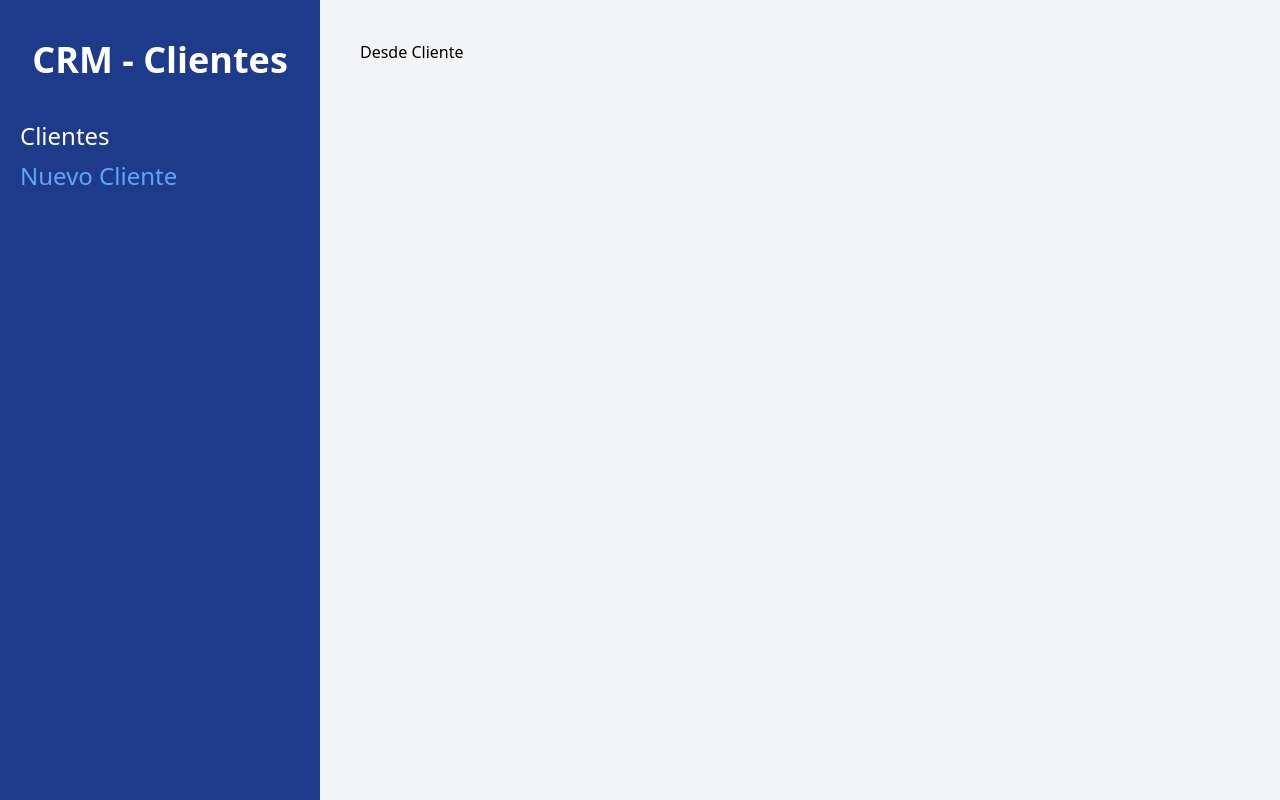
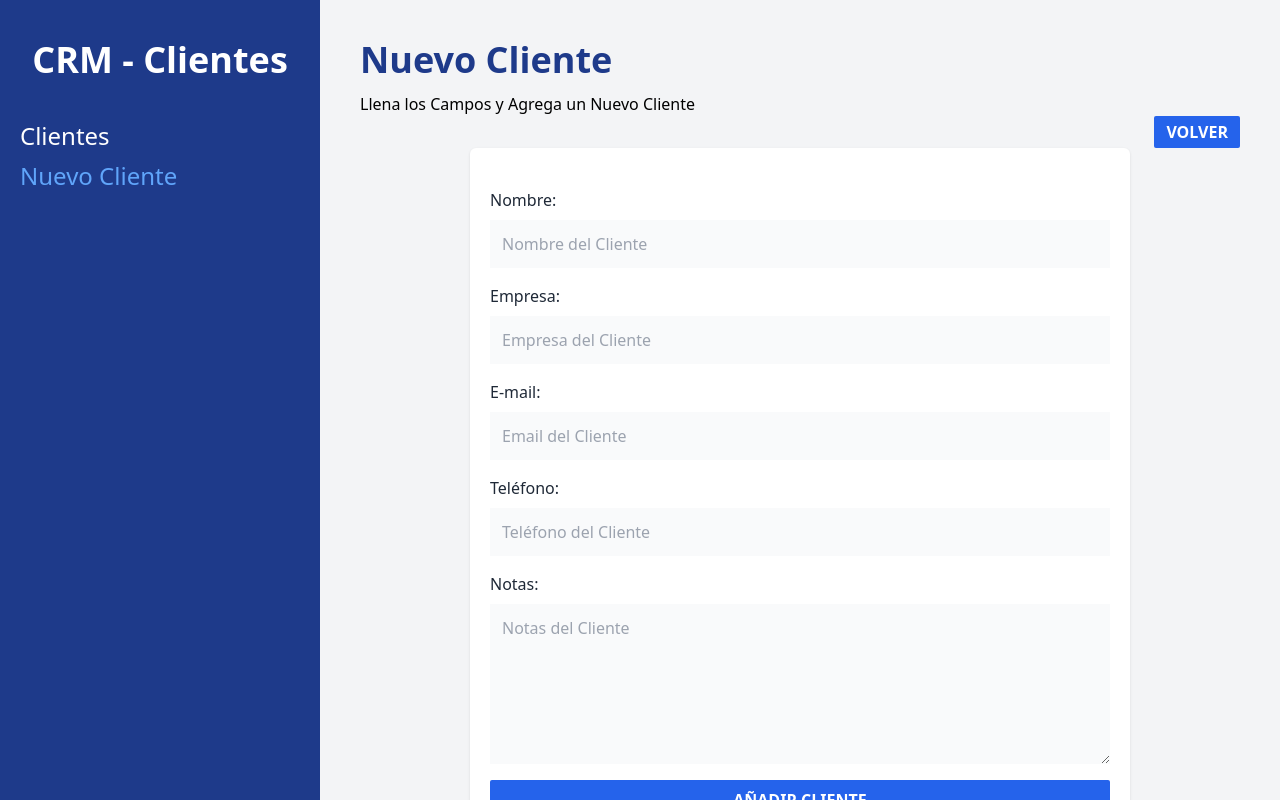
Before and after one commit to EddMoi06/crm_react, a React (Vite) app: page /clientes/nuevo in a window 1280 px wide. Built offline with nearby package versions, Linux system fonts and the light colour scheme.

Commit message:
new file:   src/components/Formulario.jsx 	modified:   src/main.jsx 	modified:   src/pages/NuevoCliente.jsx

```diff
--- /dev/null
+++ b/src/components/Formulario.jsx
@@ -0,0 +1,77 @@
+const Formulario = ({cliente}) => {
+    return (
+        <>
+            <div className="mb-4">
+                <label
+                    className="text-gray-800"
+                    htmlFor="nombre"
+                >Nombre:</label>
+                <input
+                    id="nombre"
+                    type="text"
+                    className="mt-2 block w-full p-3 bg-gray-50"
+                    placeholder="Nombre del Cliente"
+                    name="nombre"
+                />
+            </div>
+            <div className="mb-4">
+                <label
+                    className="text-gray-800"
+                    htmlFor="empresa"
+                >Empresa:</label>
+                <input
+                    id="empresa"
+                    type="text"
+                    className="mt-2 block w-full p-3 bg-gray-50"
+                    placeholder="Empresa del Cliente"
+                    name="empresa"
+                />
+            </div>
+
+            <div className="mb-4">
+                <label
+                    className="text-gray-800"
+                    htmlFor="email"
+                >E-mail:</label>
+                <input
+                    id="email"
+                    type="email"
+                    className="mt-2 block w-full p-3 bg-gray-50"
+                    placeholder="Email del Cliente"
+                    name="email"
+                />
+            </div>
+
+            <div className="mb-4">
+                <label
+                    className="text-gray-800"
+                    htmlFor="telefono"
+                >Teléfono:</label>
+                <input
+                    id="telefono"
+                    type="tel"
+                    className="mt-2 block w-full p-3 bg-gray-50"
+                    placeholder="Teléfono del Cliente"
+                    name="telefono"
+                />
+            </div>
+
+            <div className="mb-4">
+                <label
+                    className="text-gray-800"
+                    htmlFor="notas"
+                >Notas:</label>
+                <textarea
+                    as="textarea"
+                    id="notas"
+                    type="text"
+                    className="mt-2 block w-full p-3 bg-gray-50 h-40 align-self"
+                    placeholder="Notas del Cliente"
+                    name="notas"
+                />
+            </div>
+        </>
+    )
+}
+
+export default Formulario
--- a/src/main.jsx
+++ b/src/main.jsx
@@ -3,7 +3,7 @@
 import './index.css'
 import { createBrowserRouter , RouterProvider } from 'react-router-dom'
 import Layout from './components/Layout'
-import NuevoCliente from './pages/NuevoCliente'
+import NuevoCliente, {action as actionNuevoCliente} from './pages/NuevoCliente'
 import Index, {loader as clientesLoader} from './pages/Index'
 
 const router = createBrowserRouter([
@@ -18,7 +18,8 @@
       },
       {
         path: "/clientes/nuevo",
-        element: <NuevoCliente/>
+        element: <NuevoCliente/>,
+        action: actionNuevoCliente
       }
     ]
   }
--- a/src/pages/NuevoCliente.jsx
+++ b/src/pages/NuevoCliente.jsx
@@ -1,9 +1,53 @@
-import React from 'react'
+import { useNavigate, Form, useActionData } from 'react-router-dom'
+import Formulario from '../components/Formulario'
+
+export async function action(request){
+
+  const formData = await request.request.formData()
+  const datos = Object.fromEntries(formData)
+
+  const errores = []
+  if(Object.values(datos).includes('')){
+    errores.push('Todos los campos son Obligatorios')
+  }
+
+  if(Object.keys(errores).length){
+    return errores
+  }
+}
 
 const NuevoCliente = () => {
+
+  const navigate = useNavigate()
+  const errores = useActionData()
+
   return (
     <div>
-        <h1>Desde Cliente</h1>
+        <h1 className="font-black text-4xl text-blue-900">Nuevo Cliente</h1>
+        <p className="mt-3">Llena los Campos y Agrega un Nuevo Cliente</p>
+
+        <div className="flex justify-end">
+          <button
+            className='bg-blue-600 text-white uppercase font-bold px-3 py-1 rounded-sm hover:bg-blue-900 transition'
+            onClick={() => navigate(-1)}
+          >
+            volver
+          </button>
+        </div>
+
+        <div className='bg-white shadow md:w-3/4 mx-auto rounded-md px-5 py-10'>
+            <Form
+              method='POST'
+            >
+              <Formulario/>
+
+              <input
+                type="submit"
+                className='text-white uppercase bg-blue-600 w-full py-2 rounded-sm hover:bg-blue-900 transition font-bold'
+                value="Añadir Cliente"
+              />
+            </Form>
+        </div>
     </div>
   )
 }
```
